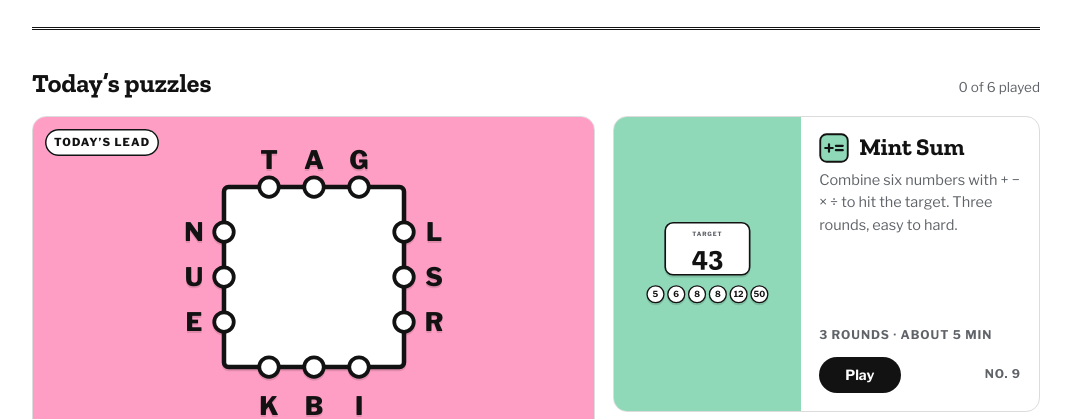
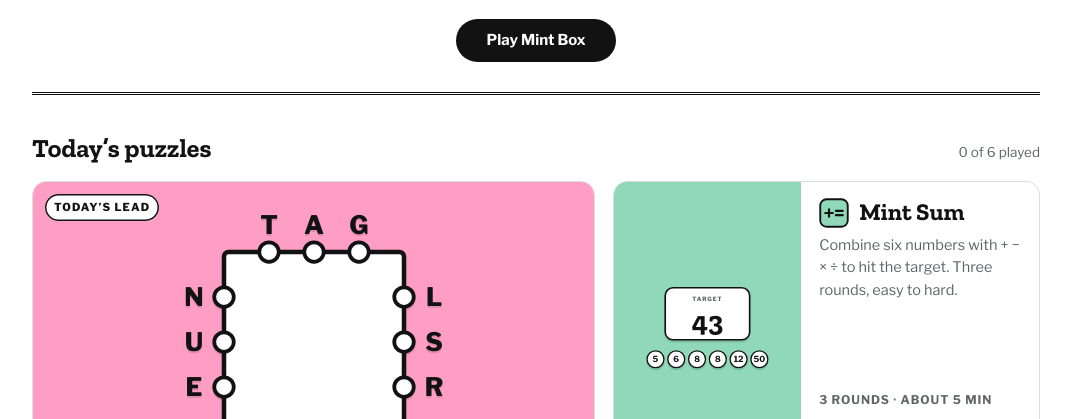
Before and after one commit to cyberwt/mintsitestudio, a plain HTML site: page public/index.html in a window 1280 px wide. Shown: the part 317-736 px from the top of the page, without its empty margins (104-1175 px from the left). Drawn offline with nearby package versions, Linux system fonts and the light colour scheme.

Commit message:
growth: EXP-mint-20261029 homepage hero Play button to first unplayed game
Co-Authored-By: Claude Opus 5.5 <noreply@anthropic.com>

```diff
--- a/public/index.html
+++ b/public/index.html
@@ -20,6 +20,7 @@
   .hero .kicker{font:400 clamp(19px,4.4vw,24px)/1.2 var(--slab);color:var(--muted);margin:0 0 6px}
   .hero h1{font-size:clamp(40px,9.5vw,68px);line-height:1;margin:0 0 14px;letter-spacing:-.02em}
   .hero .sub{font-size:17.5px;max-width:540px;margin:0 auto;color:var(--muted)}
+  .hero .go{margin:22px 0 0}
 
   .sec{display:flex;flex-wrap:wrap;align-items:baseline;justify-content:space-between;gap:4px 12px;margin:38px 0 16px}
   .sec h2{margin:0;font-size:26px}
@@ -146,6 +147,7 @@
     <p class="kicker" id="greet">Good day.</p>
     <h1>Daily puzzles. Always free.</h1>
     <p class="sub">Six new games every morning, and every past puzzle in the archive. No subscription, no account, no paywall.</p>
+    <p class="go"><a class="btn p" id="hero-cta" href="/word/">Play today’s puzzles</a></p>
   </section>
 
   <div class="sec"><h2>Today’s puzzles</h2><span id="done-count"></span></div>
@@ -300,6 +302,10 @@
   $("games").innerHTML = order.slice(0, 3).map(card).join("");
   $("games2").innerHTML = order.slice(3).map(card).join("");
   $("done-count").textContent = solvedCount === GAMES.length ? "All six done. See you tomorrow." : `${solvedCount} of ${GAMES.length} played`;
+  // Hero: one button to the first game not yet played today (archive once all six are done).
+  const next = order.find((g) => !Mint.result(g, t)), cta = $("hero-cta");
+  if (next) { cta.href = `/${next}/`; cta.textContent = `Play ${Mint.NAMES[next]}`; }
+  else { cta.href = "/archive"; cta.textContent = "Play a past puzzle"; }
 
   // ---- Your week (Monday to Sunday) -------------------------------------
   const dow = (new Date(Date.UTC(y, m - 1, d)).getUTCDay() + 6) % 7;
```
